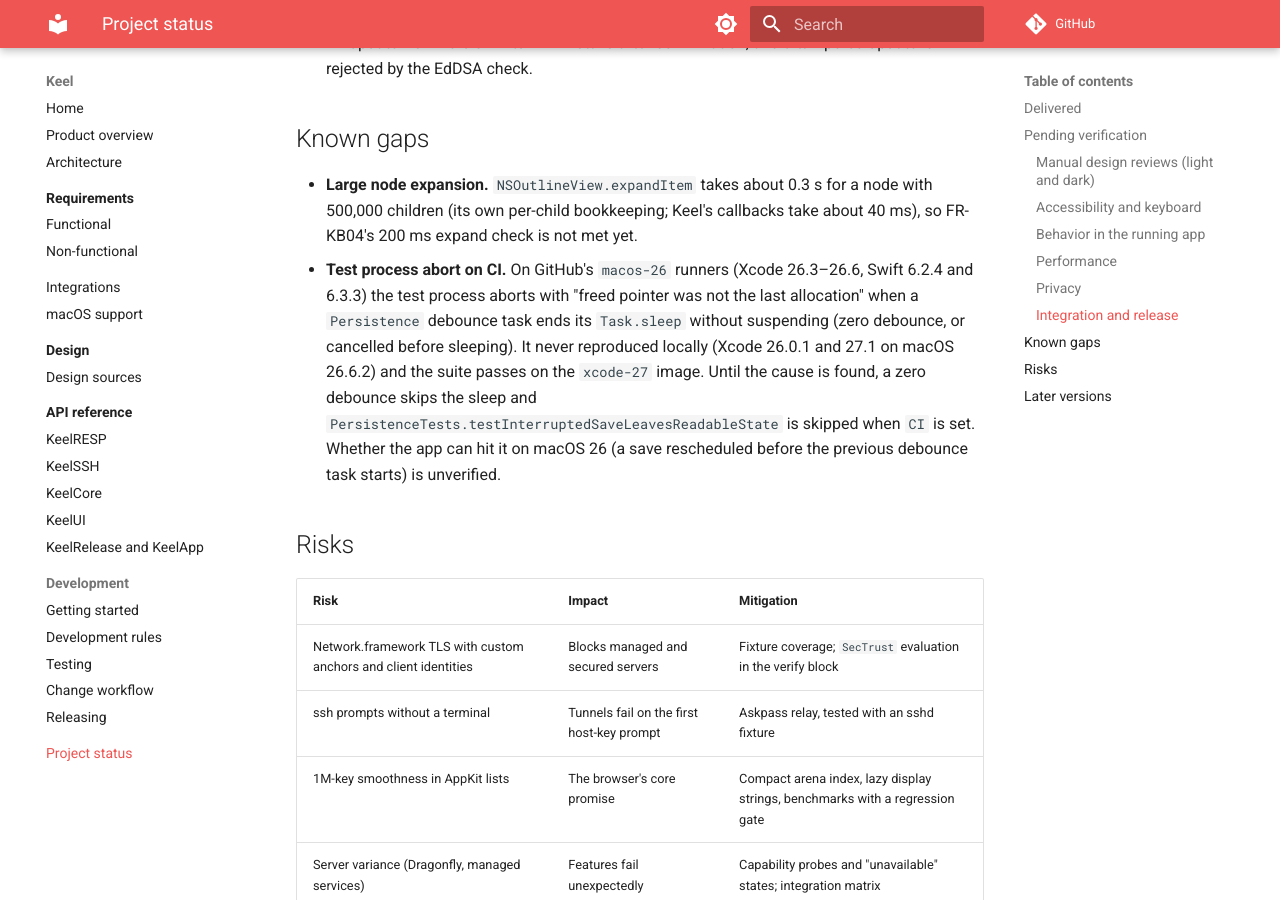
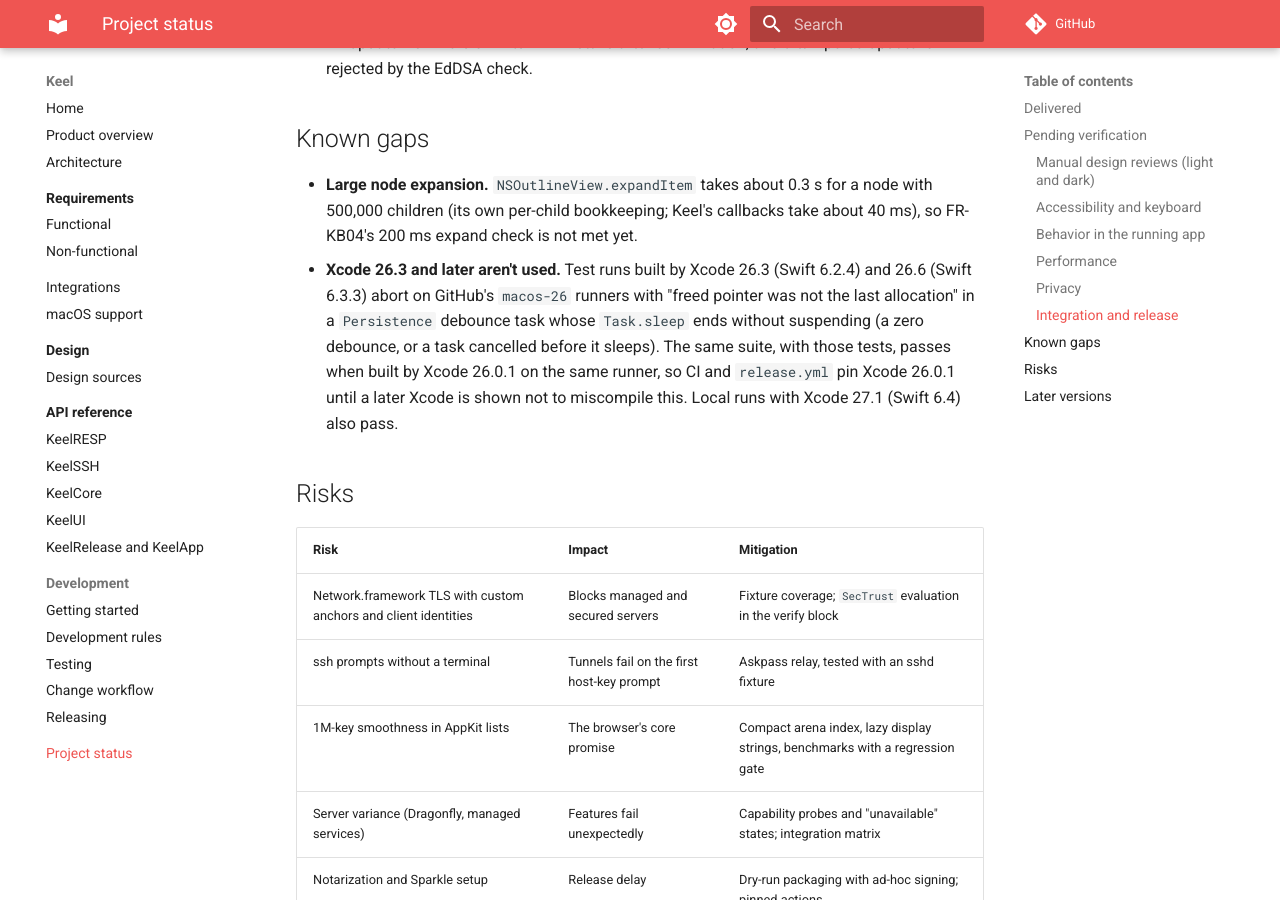
Before and after one commit to bearstouch/keel, an MkDocs documentation site: the page built from docs/project/status.md, in a window 1280 px wide and 900 px high, scrolled down 3002 px. Built offline with MkDocs 1.6.1 and Material for MkDocs 9.7.7, drawn with Linux system fonts in a browser that asks for light colours; comment, search, counter and statistics services are not loaded.

Commit message:
ci: pin Xcode 26.0.1 for CI and releases; drop the abort workarounds
Builds from Xcode 26.3 (Swift 6.2.4) and 26.6 (Swift 6.3.3) abort in the
concurrency runtime ("freed pointer was not the last allocation") when a
Persistence debounce task's sleep ends without suspending. On the same
macos-26 runner the full suite, those tests included, passes when built
by Xcode 26.0.1. The test, integration and release jobs now select
Xcode 26.0.1 (the build cache is keyed by it), the skipped persistence
test runs again, and Persistence sleeps for a zero debounce as before.
Known gaps, CLAUDE.md, the README and the development docs record the
pin and why.

Co-Authored-By: Claude Opus 5.5 <noreply@anthropic.com>

```diff
--- a/docs/project/status.md
+++ b/docs/project/status.md
@@ -81,12 +81,11 @@ needs a person, hardware or an environment that wasn't available.
 
 - **Large node expansion.** `NSOutlineView.expandItem` takes about 0.3 s for a node with 500,000 children (its own
   per-child bookkeeping; Keel's callbacks take about 40 ms), so FR-KB04's 200 ms expand check is not met yet.
-- **Test process abort on CI.** On GitHub's `macos-26` runners (Xcode 26.3–26.6, Swift 6.2.4 and 6.3.3) the test
-  process aborts with "freed pointer was not the last allocation" when a `Persistence` debounce task ends its
-  `Task.sleep` without suspending (zero debounce, or cancelled before sleeping). It never reproduced locally (Xcode 26.0.1
-  and 27.1 on macOS 26.6.2) and the suite passes on the `xcode-27` image. Until the cause is found, a zero debounce
-  skips the sleep and `PersistenceTests.testInterruptedSaveLeavesReadableState` is skipped when `CI` is set. Whether
-  the app can hit it on macOS 26 (a save rescheduled before the previous debounce task starts) is unverified.
+- **Xcode 26.3 and later aren't used.** Test runs built by Xcode 26.3 (Swift 6.2.4) and 26.6 (Swift 6.3.3) abort on
+  GitHub's `macos-26` runners with "freed pointer was not the last allocation" in a `Persistence` debounce task whose
+  `Task.sleep` ends without suspending (a zero debounce, or a task cancelled before it sleeps). The same suite, with
+  those tests, passes when built by Xcode 26.0.1 on the same runner, so CI and `release.yml` pin Xcode 26.0.1 until a
+  later Xcode is shown not to miscompile this. Local runs with Xcode 27.1 (Swift 6.4) also pass.
 
 ## Risks
 
```
Also changed, not shown: CLAUDE.md (+2 -1 lines), README.md (+1 -1 lines), docs/development/getting-started.md (+1 -1 lines), docs/development/testing.md (+1 -1 lines), 4 other files.
